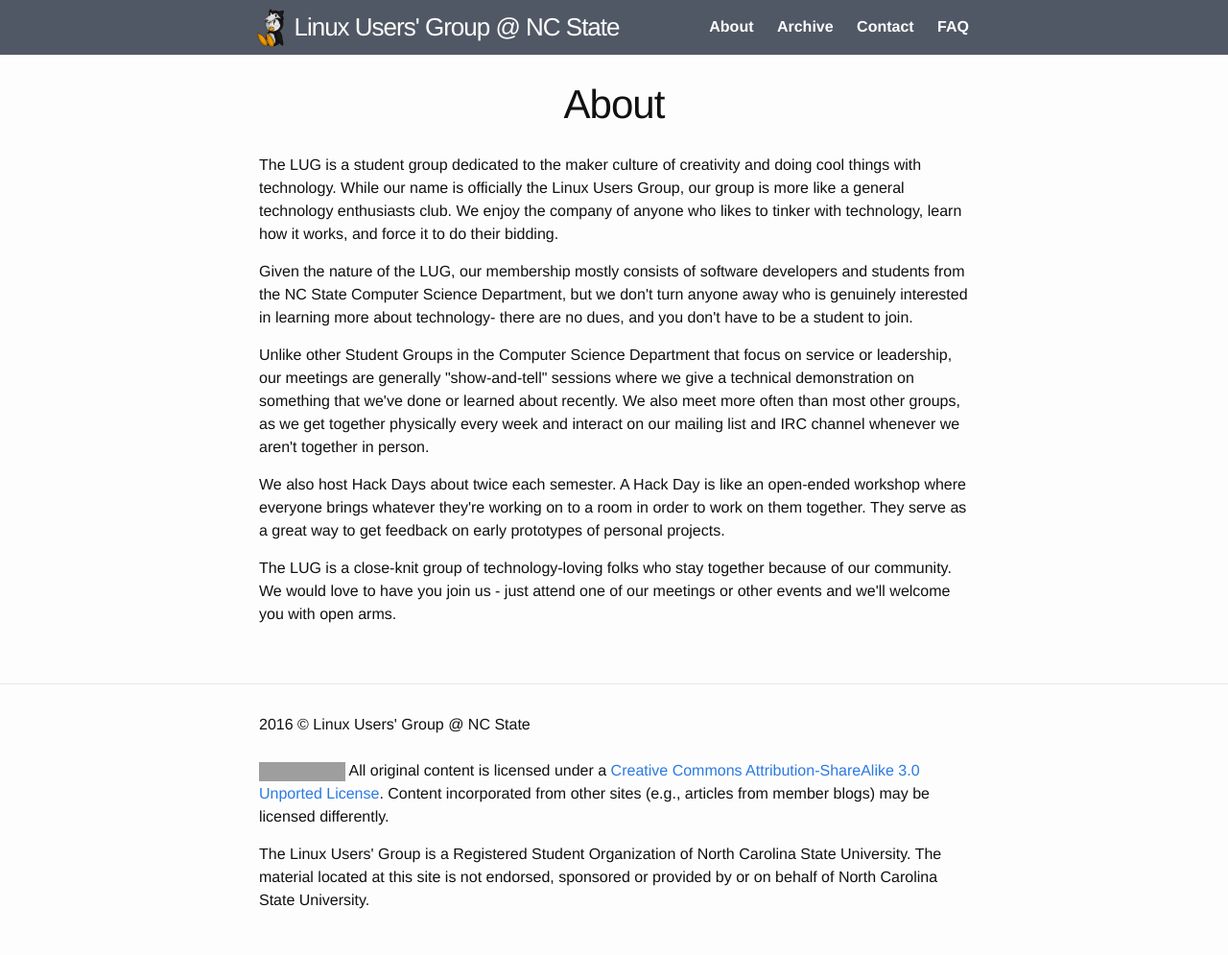
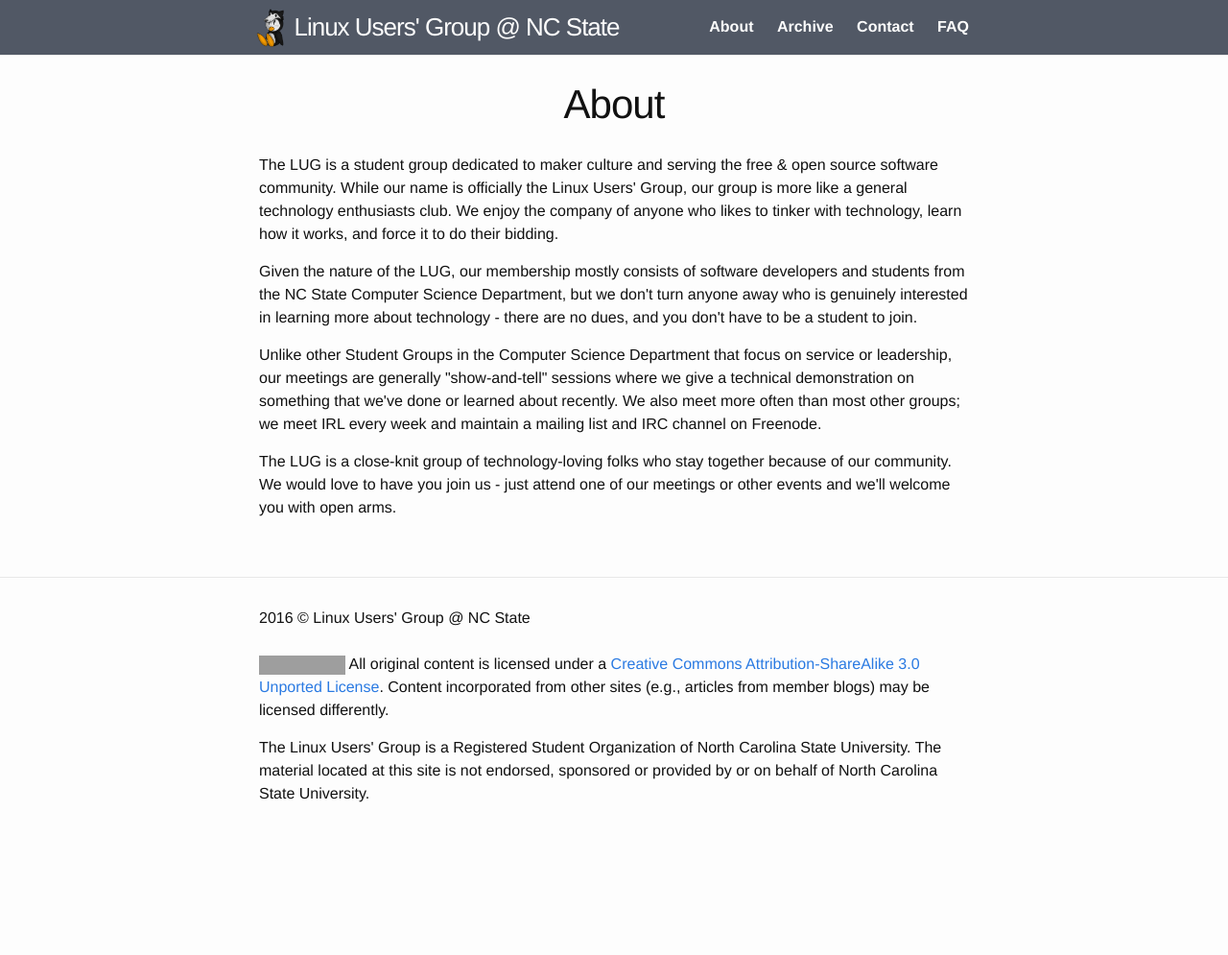
Before and after one commit to ncsulug/lug-website, a Jekyll site: the page built from about.md, in a window 1280 px wide. Shown: the whole page at 96% size. Built offline with Jekyll 4.4.1, drawn with Linux system fonts in a browser that asks for light colours; after the commit the page ends 900 px from its top, so only the background shows below that; grey boxes are pictures that could not be loaded.

Commit message:
Update about.md

```diff
--- a/about.md
+++ b/about.md
@@ -5,8 +5,8 @@
 ---
 
 <p>
-The LUG is a student group dedicated to the maker culture of creativity and doing cool things with technology.
-While our name is officially the Linux Users Group, our group is more like a general technology enthusiasts club.
+The LUG is a student group dedicated to maker culture and serving the free & open source software community.
+While our name is officially the Linux Users' Group, our group is more like a general technology enthusiasts club.
 We enjoy the company of anyone who likes to tinker with technology, learn how it works, and force it to do their
 bidding.
 </p>
@@ -14,20 +14,14 @@
 <p>
 Given the nature of the LUG, our membership mostly consists of software developers and students from the NC State
 Computer Science Department, but we don't turn anyone away who is genuinely interested in learning more about
-technology- there are no dues, and you don't have to be a student to join.
+technology - there are no dues, and you don't have to be a student to join.
 </p>
 
 <p>
 Unlike other Student Groups in the Computer Science Department that focus on service or leadership, our meetings
 are generally "show-and-tell" sessions where we give a technical demonstration on something that we've done or
-learned about recently. We also meet more often than most other groups, as we get together physically every week
-and interact on our mailing list and IRC channel whenever we aren't together in person.
-</p>
-
-<p>
-We also host Hack Days about twice each semester. A Hack Day is like an open-ended workshop where everyone brings
-whatever they're working on to a room in order to work on them together. They serve as a great way to get feedback
-on early prototypes of personal projects.
+learned about recently. We also meet more often than most other groups; we meet IRL every week
+and maintain a mailing list and IRC channel on Freenode.
 </p>
 
 <p>
```
